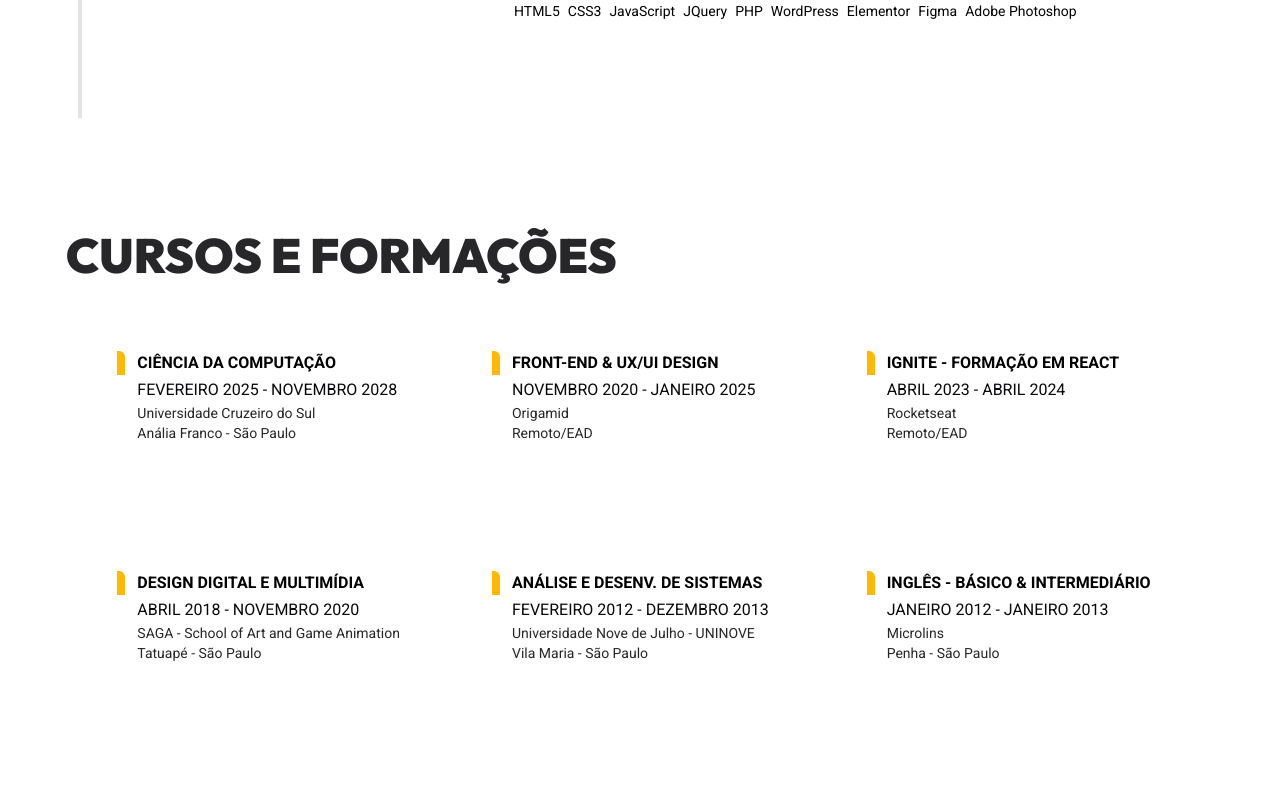
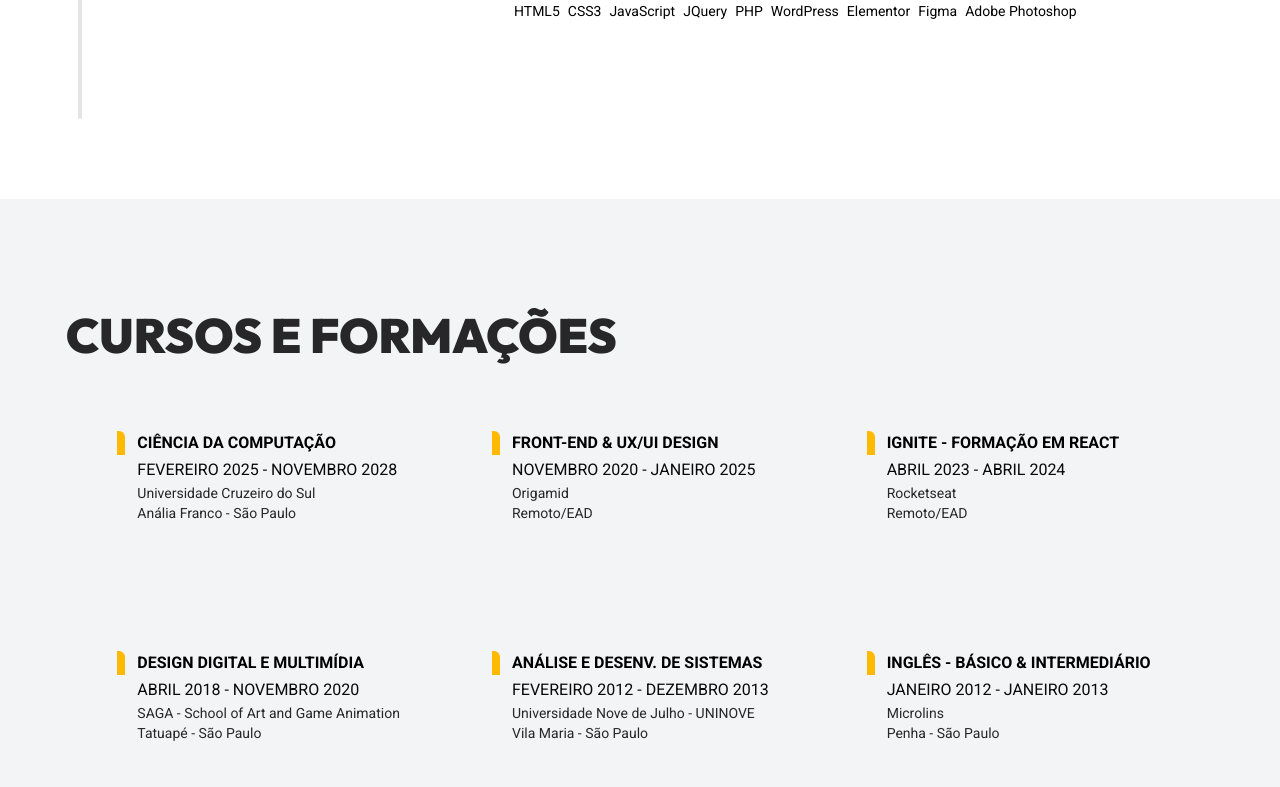
Before and after one commit to GuilhermeJSales/portfolio2.0, a Next.js app: page / in a window 1280 px wide. Shown: the part 1733-2520 px from the top of the page. Built offline with nearby package versions, Linux system fonts and the light colour scheme.

Commit message:
bg skills changed

```diff
--- a/src/app/components/about/about.tsx
+++ b/src/app/components/about/about.tsx
@@ -5,7 +5,7 @@ import SocialLinks from "../social-links/social-links";
 export default function About() {
   return (
     <section
-      className="grid items-center gap-14 pb-14 lg:grid-cols-[minmax(0,_800px)_auto] lg:justify-items-end"
+      className="container grid items-center gap-14 pb-14 lg:grid-cols-[minmax(0,_800px)_auto] lg:justify-items-end"
       id="sobre"
     >
       <div>
--- a/src/app/components/experience/experience.tsx
+++ b/src/app/components/experience/experience.tsx
@@ -3,7 +3,7 @@ import ExperienceItem from "./experienceItem";
 
 export default function Experience() {
   return (
-    <section className="pt-28" id="experiencias">
+    <section className="container pt-28 pb-20" id="experiencias">
       <h2 className="mb-18 text-4xl font-extrabold text-zinc-800 uppercase md:text-5xl lg:text-4xl xl:text-5xl">
         Experiências
       </h2>
--- a/src/app/components/formation/formation.tsx
+++ b/src/app/components/formation/formation.tsx
@@ -54,7 +54,8 @@ export default function Formation() {
     },
   ];
   return (
-    <section className="pt-28" id="formacao">
+    <section className="bg-gray-100 pt-28" id="formacao">
+      <div className="container">
         <h2 className="mb-18 text-4xl font-extrabold text-zinc-800 uppercase md:text-5xl lg:text-4xl xl:text-5xl">
           Cursos e Formações
         </h2>
@@ -64,6 +65,7 @@ export default function Formation() {
             <FormationItem key={form.id} {...form} />
           ))}
         </ul>
+      </div>
     </section>
   );
 }
--- a/src/app/components/skills/skills.tsx
+++ b/src/app/components/skills/skills.tsx
@@ -78,7 +78,7 @@ export default function Skills() {
   ];
 
   return (
-    <section className="pt-28" id="formacao">
+    <section className="container pt-28" id="formacao">
       <h2 className="mb-18 text-4xl font-extrabold text-zinc-800 uppercase md:text-5xl lg:text-4xl xl:text-5xl">
         Habilidades
       </h2>
--- a/src/app/page.tsx
+++ b/src/app/page.tsx
@@ -5,7 +5,7 @@ import Skills from "./components/skills/skills";
 
 export default function Home() {
   return (
-    <main className="container pt-14 pb-14">
+    <main className="pt-14 pb-14">
       <About />
       <Experience />
       <Formation />
```
Lines whose indentation alone changed are shown as unchanged.
